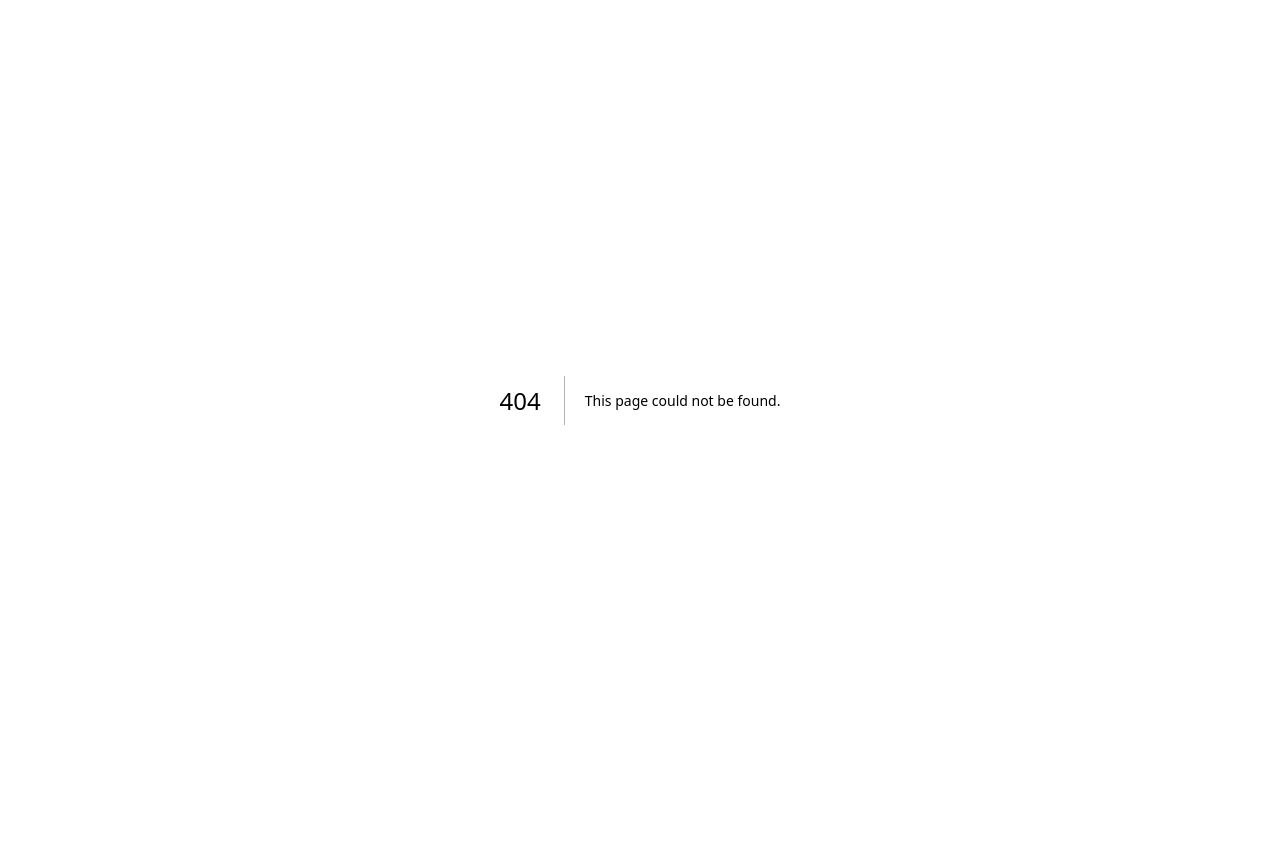
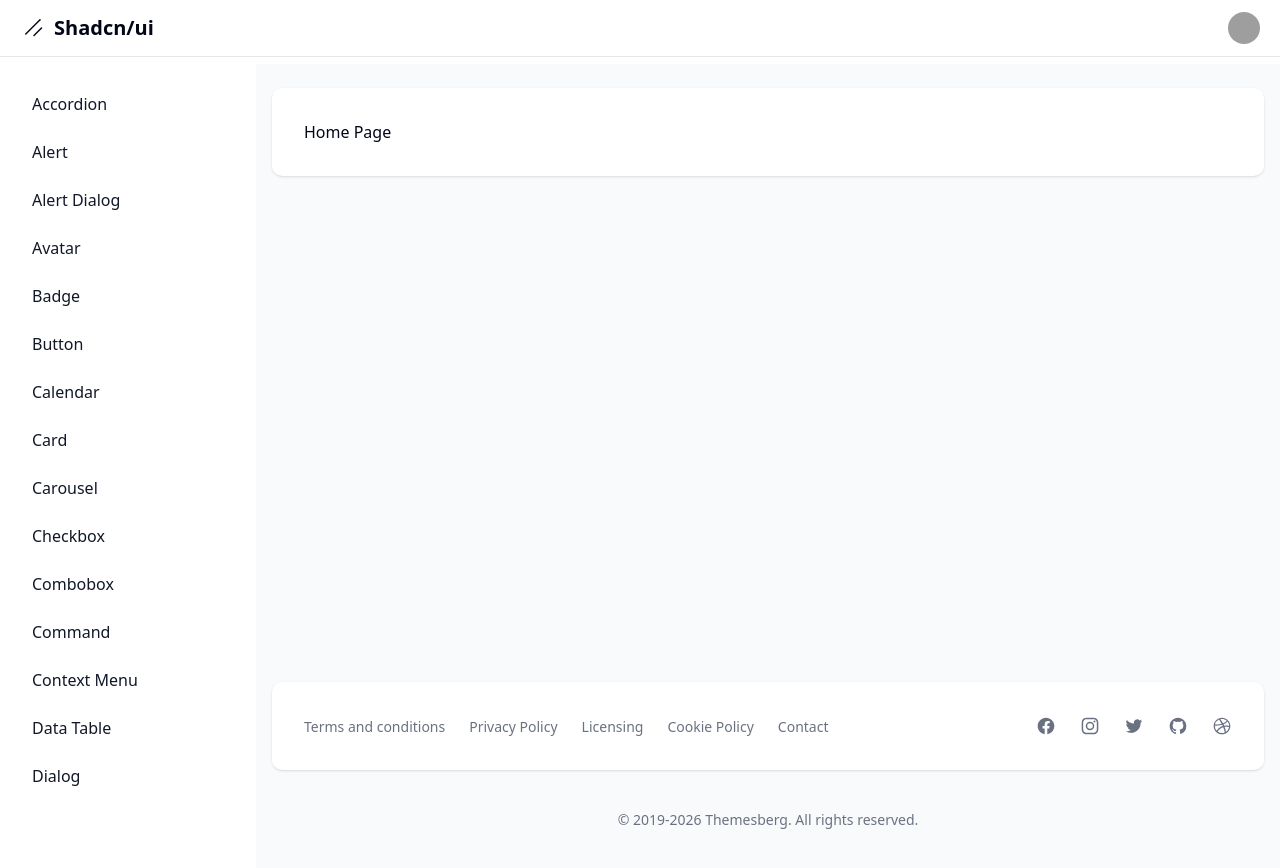
Before and after one commit to dieginin/curso_shadcn, a Next.js app: page /dashboard/form in a window 1280 px wide. Before the commit this address had no page. Before the commit the page ends 800 px from the top, so only its background shows below. Built offline with nearby package versions, Linux system fonts and the light colour scheme; grey boxes are pictures that could not be loaded.

Commit message:
feat: add Form page and update layout with new Form link; update dependencies for form handling

```diff
--- /dev/null
+++ b/app/dashboard/form/page.tsx
@@ -0,0 +1,9 @@
+"use client"
+
+export default function Page() {
+  return (
+    <div>
+      <h1>Home Page</h1>
+    </div>
+  )
+}
--- a/app/dashboard/layout.tsx
+++ b/app/dashboard/layout.tsx
@@ -29,6 +29,7 @@ const links = [
   { name: "sonner", href: "sonner" },
   { name: "tabs", href: "tabs" },
   { name: "Data Table", href: "data-table" },
+  { name: "Form", href: "form" },
 ].sort((a, b) => a.name.localeCompare(b.name))
 
 export default function DashboardLayout({ children }: { children: React.ReactNode }) {
--- /dev/null
+++ b/components/ui/form.tsx
@@ -0,0 +1,138 @@
+"use client"
+
+import * as React from "react"
+import type * as LabelPrimitive from "@radix-ui/react-label"
+import { Slot } from "@radix-ui/react-slot"
+import {
+  Controller,
+  FormProvider,
+  useFormContext,
+  useFormState,
+  type ControllerProps,
+  type FieldPath,
+  type FieldValues,
+} from "react-hook-form"
+
+import { cn } from "@/lib/utils"
+import { Label } from "@/components/ui/label"
+
+const Form = FormProvider
+
+type FormFieldContextValue<
+  TFieldValues extends FieldValues = FieldValues,
+  TName extends FieldPath<TFieldValues> = FieldPath<TFieldValues>
+> = {
+  name: TName
+}
+
+const FormFieldContext = React.createContext<FormFieldContextValue>({} as FormFieldContextValue)
+
+const FormField = <
+  TFieldValues extends FieldValues = FieldValues,
+  TName extends FieldPath<TFieldValues> = FieldPath<TFieldValues>
+>({
+  ...props
+}: ControllerProps<TFieldValues, TName>) => {
+  return (
+    <FormFieldContext.Provider value={{ name: props.name }}>
+      <Controller {...props} />
+    </FormFieldContext.Provider>
+  )
+}
+
+const useFormField = () => {
+  const fieldContext = React.useContext(FormFieldContext)
+  const itemContext = React.useContext(FormItemContext)
+  const { getFieldState } = useFormContext()
+  const formState = useFormState({ name: fieldContext.name })
+  const fieldState = getFieldState(fieldContext.name, formState)
+
+  if (!fieldContext) {
+    throw new Error("useFormField should be used within <FormField>")
+  }
+
+  const { id } = itemContext
+
+  return {
+    id,
+    name: fieldContext.name,
+    formItemId: `${id}-form-item`,
+    formDescriptionId: `${id}-form-item-description`,
+    formMessageId: `${id}-form-item-message`,
+    ...fieldState,
+  }
+}
+
+type FormItemContextValue = {
+  id: string
+}
+
+const FormItemContext = React.createContext<FormItemContextValue>({} as FormItemContextValue)
+
+function FormItem({ className, ...props }: React.ComponentProps<"div">) {
+  const id = React.useId()
+
+  return (
+    <FormItemContext.Provider value={{ id }}>
+      <div data-slot='form-item' className={cn("grid gap-2", className)} {...props} />
+    </FormItemContext.Provider>
+  )
+}
+
+function FormLabel({ className, ...props }: React.ComponentProps<typeof LabelPrimitive.Root>) {
+  const { error, formItemId } = useFormField()
+
+  return (
+    <Label
+      data-slot='form-label'
+      data-error={!!error}
+      className={cn("data-[error=true]:text-destructive", className)}
+      htmlFor={formItemId}
+      {...props}
+    />
+  )
+}
+
+function FormControl({ ...props }: React.ComponentProps<typeof Slot>) {
+  const { error, formItemId, formDescriptionId, formMessageId } = useFormField()
+
+  return (
+    <Slot
+      data-slot='form-control'
+      id={formItemId}
+      aria-describedby={!error ? `${formDescriptionId}` : `${formDescriptionId} ${formMessageId}`}
+      aria-invalid={!!error}
+      {...props}
+    />
+  )
+}
+
+function FormDescription({ className, ...props }: React.ComponentProps<"p">) {
+  const { formDescriptionId } = useFormField()
+
+  return (
+    <p
+      data-slot='form-description'
+      id={formDescriptionId}
+      className={cn("text-muted-foreground text-sm", className)}
+      {...props}
+    />
+  )
+}
+
+function FormMessage({ className, ...props }: React.ComponentProps<"p">) {
+  const { error, formMessageId } = useFormField()
+  const body = error ? String(error?.message ?? "") : props.children
+
+  if (!body) {
+    return null
+  }
+
+  return (
+    <p data-slot='form-message' id={formMessageId} className={cn("text-destructive text-sm", className)} {...props}>
+      {body}
+    </p>
+  )
+}
+
+export { useFormField, Form, FormItem, FormLabel, FormControl, FormDescription, FormMessage, FormField }
--- a/package.json
+++ b/package.json
@@ -9,6 +9,7 @@
     "lint": "eslint"
   },
   "dependencies": {
+    "@hookform/resolvers": "^5.2.2",
     "@radix-ui/react-accordion": "^1.2.12",
     "@radix-ui/react-alert-dialog": "^1.1.15",
     "@radix-ui/react-avatar": "^1.1.11",
@@ -38,10 +39,12 @@
     "react": "19.2.3",
     "react-day-picker": "^9.13.0",
     "react-dom": "19.2.3",
+    "react-hook-form": "^7.70.0",
     "sonner": "^2.0.7",
     "tailwind-merge": "^3.4.0",
     "unique-names-generator": "^4.7.1",
-    "uuid": "^13.0.0"
+    "uuid": "^13.0.0",
+    "zod": "^4.3.5"
   },
   "devDependencies": {
     "@tailwindcss/postcss": "^4",
```
Also changed, not shown: 1 other file (tests, documents, lock files or other folders).
